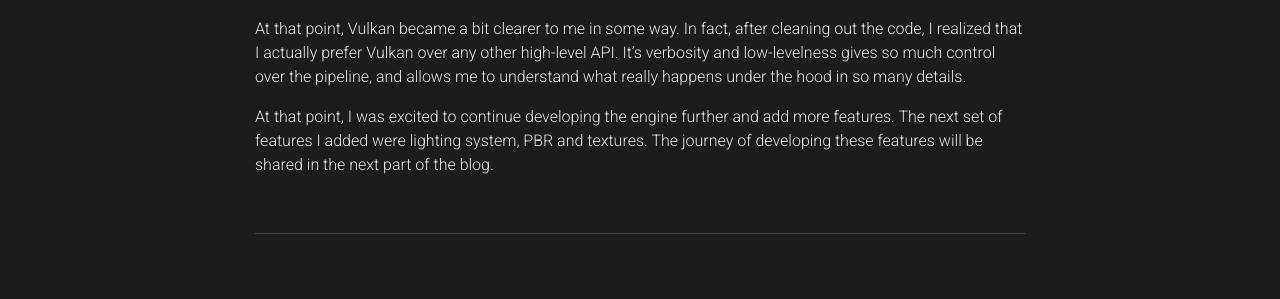
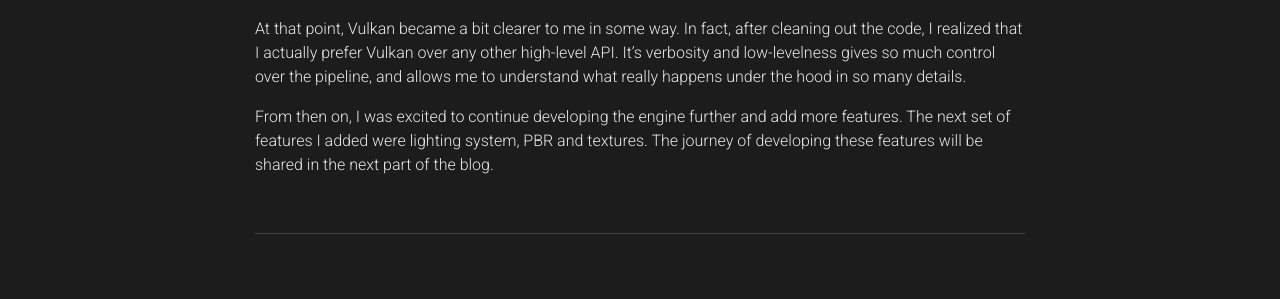
Before and after one commit to AmrHMorsy/AmrHMorsy.github.io, a Jekyll site: the page built from _posts/2025-09-04-HowIBuiltaVulkanRenderingEngine.md, in a window 1280 px wide and 900 px high, scrolled down 2048 px. Shown: the part 516-815 px from the top of the window. Built offline with Jekyll 4.4.1, drawn with Linux system fonts in a browser that asks for light colours; comment, search, counter and statistics services are not loaded; a style sheet for code colours, icons or effects is not loaded.

Commit message:
Update 2025-09-04-HowIBuiltaVulkanRenderingEngine.md

```diff
--- a/_posts/2025-09-04-HowIBuiltaVulkanRenderingEngine.md
+++ b/_posts/2025-09-04-HowIBuiltaVulkanRenderingEngine.md
@@ -69,7 +69,7 @@
 
 At that point, Vulkan became a bit clearer to me in some way. In fact, after cleaning out the code, I realized that I actually prefer Vulkan over any other high-level API. It’s verbosity and low-levelness gives so much control over the pipeline, and allows me to understand what really happens under the hood in so many details.
 
-At that point, I was excited to continue developing the engine further and add more features. The next set of features I added were lighting system, PBR and textures. The journey of developing these features will be shared in the next part of the blog.
+From then on, I was excited to continue developing the engine further and add more features. The next set of features I added were lighting system, PBR and textures. The journey of developing these features will be shared in the next part of the blog.
 
 <br>
 
```
